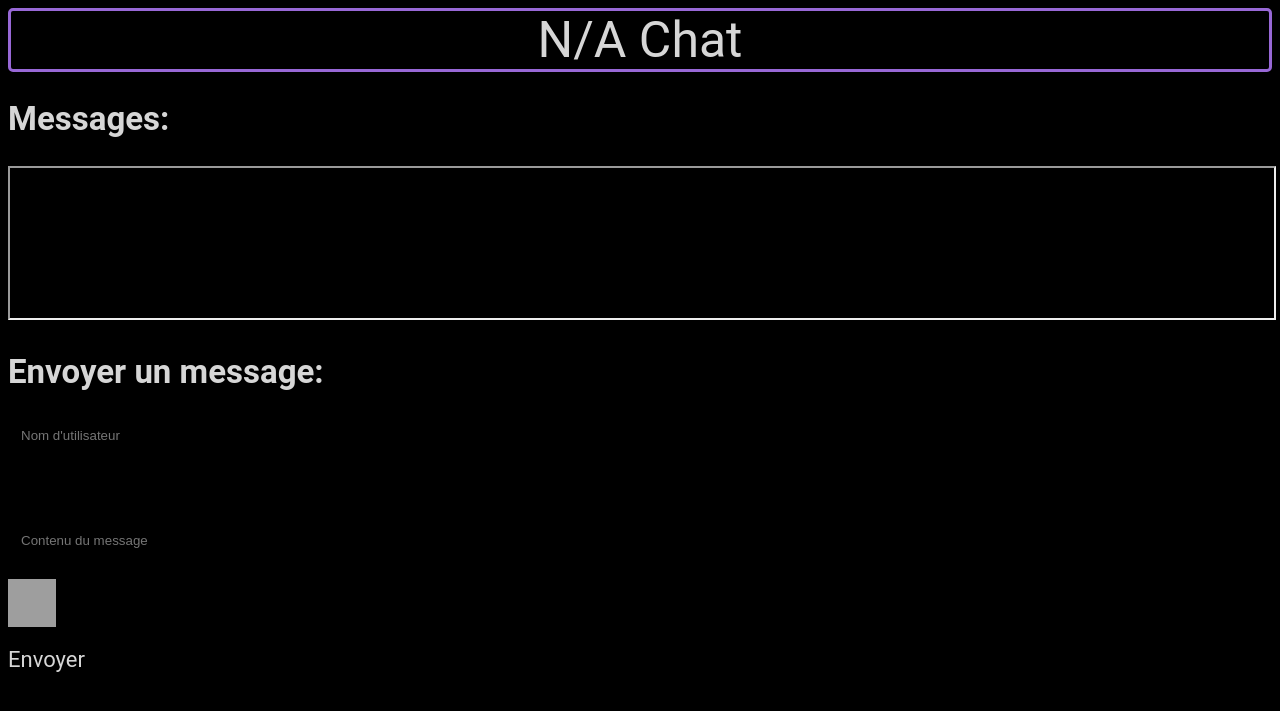
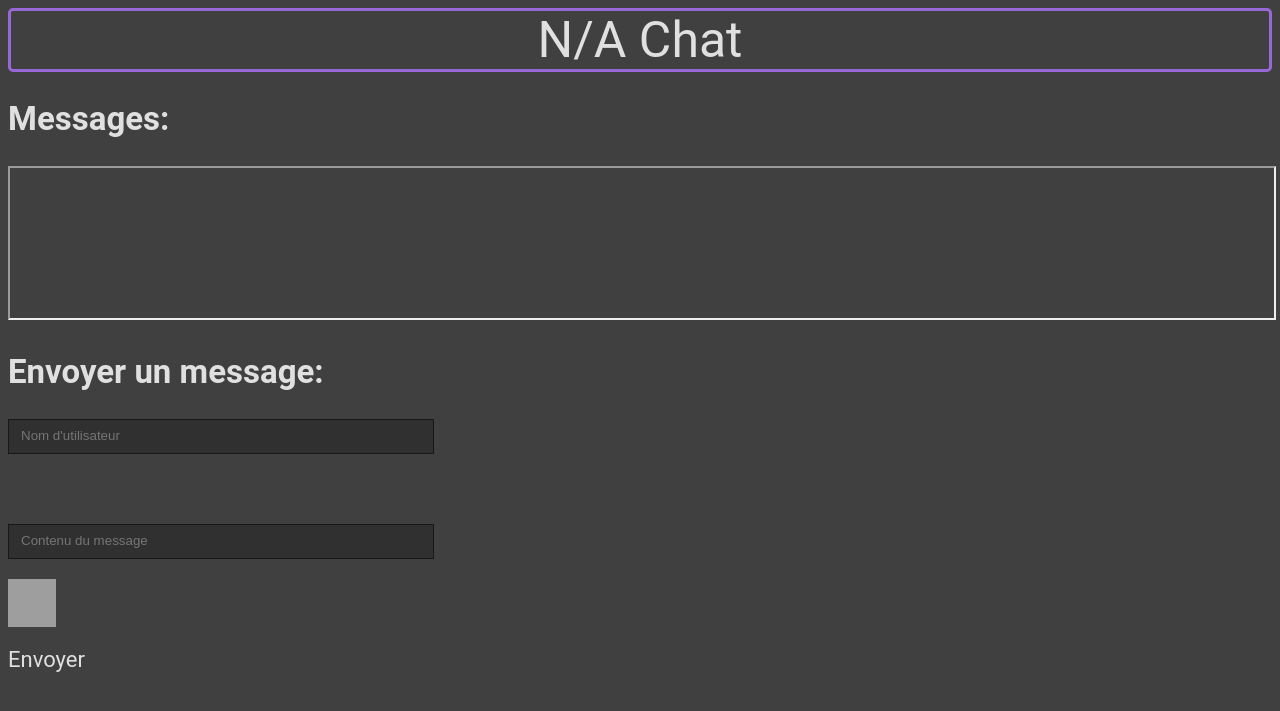
Before and after one commit to Sarlay/noname-chat, a PHP site: page / in a window 1280 px wide. Shown: the top 711 px of the page. Run offline with PHP 8.4, Linux system fonts and the light colour scheme; grey boxes are pictures that could not be loaded.

Commit message:
Update stylesheet.css

```diff
--- a/stylesheet.css
+++ b/stylesheet.css
@@ -1,5 +1,5 @@
 body {
-    background-color: #000000;
+    background-color: #404040;
     opacity: 1;
     color: rgba(255, 255, 255, 0.84);
     max-width: 100%;
```
